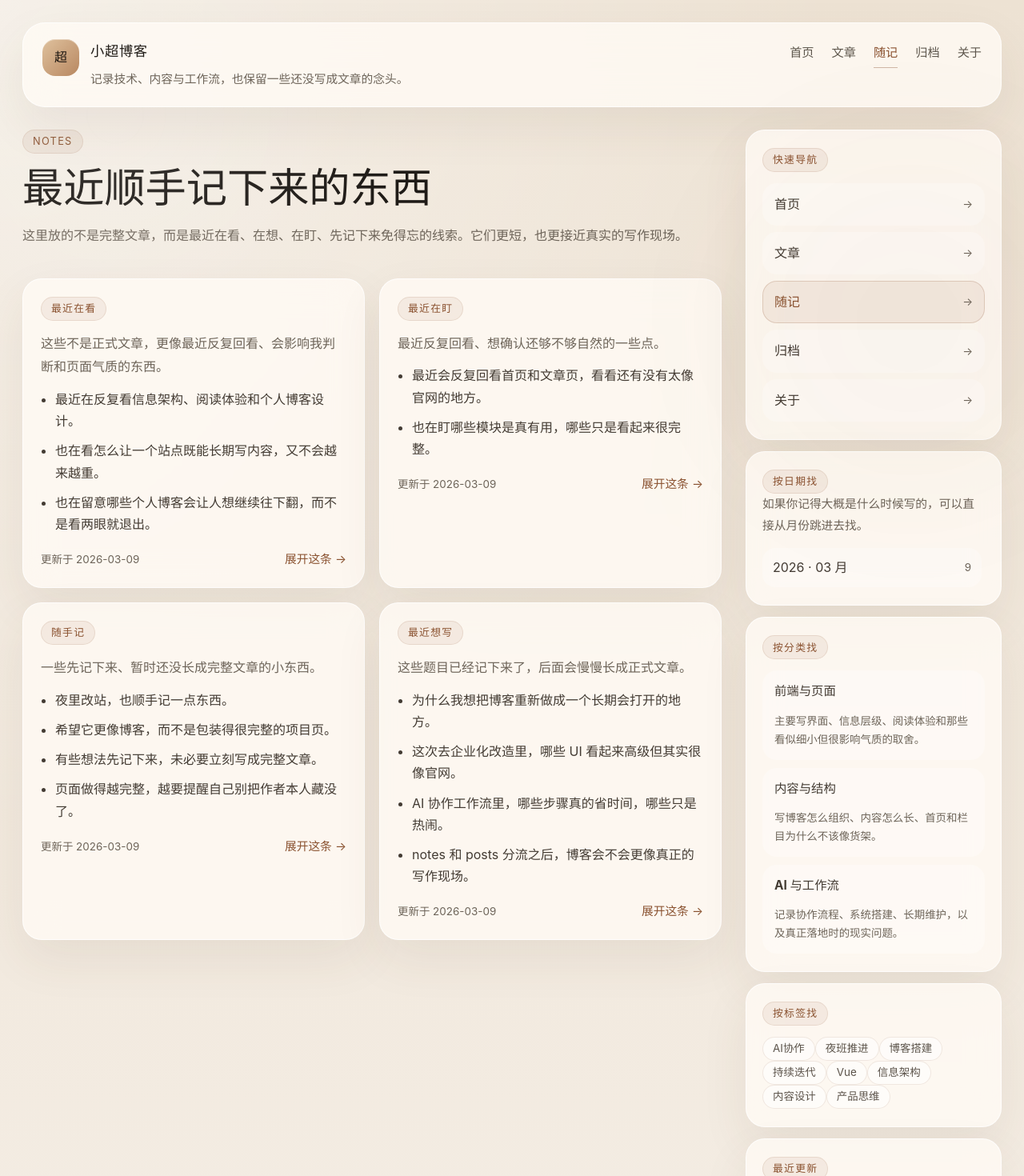
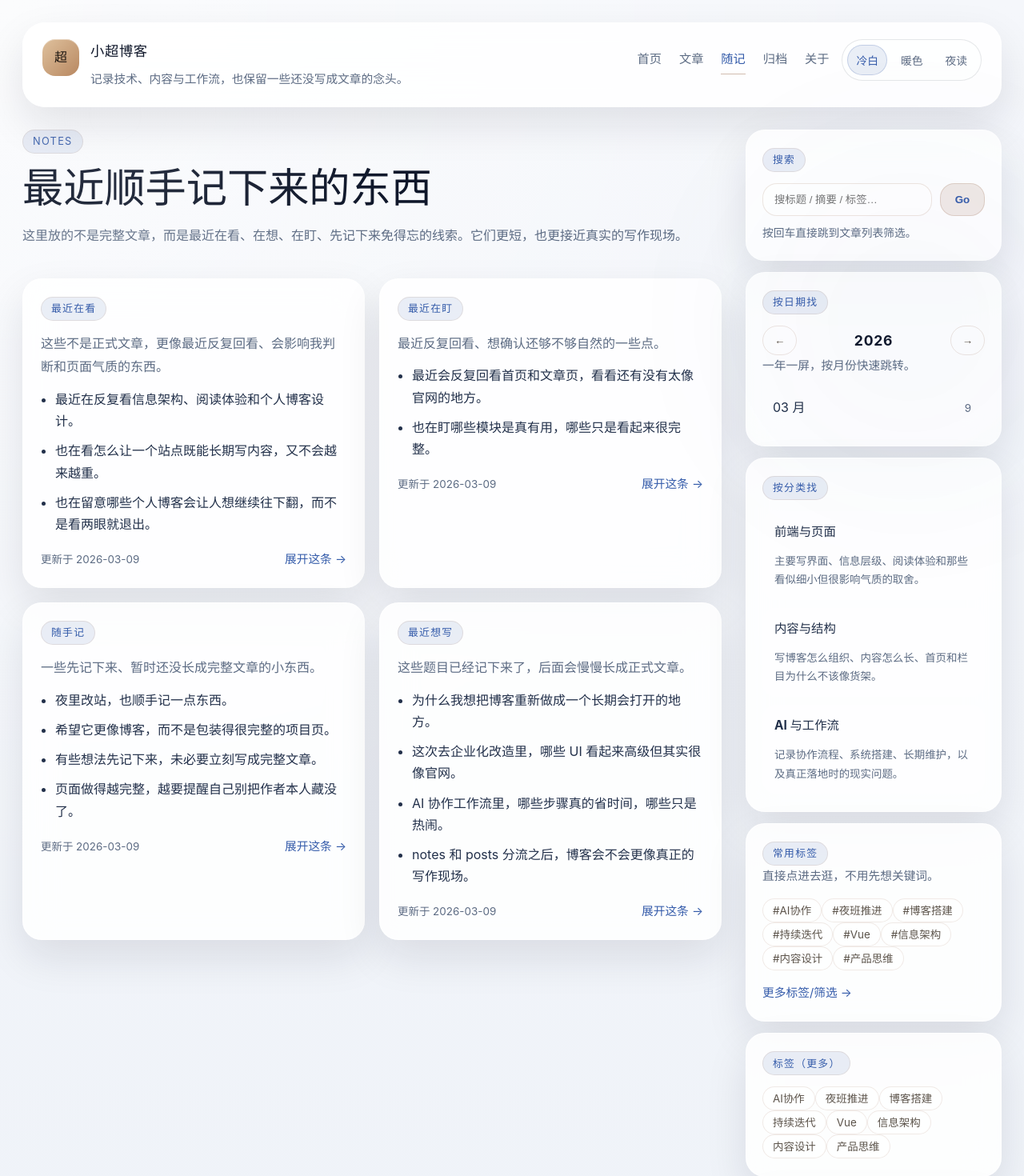
Before and after one commit to heianqishizhisuiyuan/xiaochao-blog, a Vue app: page /notes in a window 1280 px wide. Shown: the top 1470 px of the page at 80% size. Built offline with nearby package versions, Linux system fonts and the light colour scheme.

Commit message:
Add theme switcher (cool/warm/dark) + refine sidebar year paging

```diff
--- a/src/components/SiteHeader.vue
+++ b/src/components/SiteHeader.vue
@@ -1,5 +1,6 @@
 <script setup lang="ts">
 import { siteMeta } from '../data/content'
+import ThemeToggle from './ThemeToggle.vue'
 </script>
 
 <template>
@@ -11,6 +12,8 @@ import { siteMeta } from '../data/content'
         <div class="brand-sub">{{ siteMeta.tagline }}</div>
       </div>
     </RouterLink>
+
+    <div class="topbar-right">
       <nav class="nav-links editorial-nav-links">
         <RouterLink to="/">首页</RouterLink>
         <RouterLink to="/posts">文章</RouterLink>
@@ -18,5 +21,7 @@ import { siteMeta } from '../data/content'
         <RouterLink to="/archive">归档</RouterLink>
         <RouterLink to="/about">关于</RouterLink>
       </nav>
+      <ThemeToggle />
+    </div>
   </header>
 </template>
--- a/src/components/SiteSidebar.vue
+++ b/src/components/SiteSidebar.vue
@@ -1,32 +1,78 @@
 <script setup lang="ts">
-import { computed } from 'vue'
-import { useRoute } from 'vue-router'
+import { computed, ref, watch } from 'vue'
+import { useRoute, useRouter } from 'vue-router'
 import { archiveGroups, categories, popularTags, recentPosts, statusNoteMap } from '../data/content'
 
+type TocItem = { id: string; title: string }
+
+const props = defineProps<{
+  toc?: TocItem[]
+  hideSearch?: boolean
+}>()
+
 const route = useRoute()
+const router = useRouter()
 
 const upcoming = statusNoteMap['upcoming-notes']
 const reading = statusNoteMap['currently-reading']
 const quick = statusNoteMap['quick-notes']
 
-const primaryNav = [
-  { label: '首页', to: '/' },
-  { label: '文章', to: '/posts' },
-  { label: '随记', to: '/notes' },
-  { label: '归档', to: '/archive' },
-  { label: '关于', to: '/about' }
-]
+const sidebarSearch = ref('')
+
+watch(
+  () => route.query,
+  (query) => {
+    sidebarSearch.value = typeof query.q === 'string' ? query.q : ''
+  },
+  { immediate: true }
+)
+
+const submitSearch = () => {
+  const q = sidebarSearch.value.trim()
+  router.push({
+    path: '/posts',
+    query: {
+      ...(q ? { q } : {})
+    }
+  })
+}
+
+
+const currentYear = computed(() => {
+  const raw = typeof route.query.year === 'string' ? route.query.year : ''
+  const years = archiveGroups.map((y) => y.year)
+  if (raw && years.includes(raw)) return raw
+  return years[0] ?? ''
+})
+
+const yearOptions = computed(() => archiveGroups.map((y) => y.year))
+
+const activeYearGroup = computed(() => archiveGroups.find((y) => y.year === currentYear.value) ?? null)
 
 const archiveLinks = computed(() =>
-  archiveGroups.flatMap((year) =>
-    year.months.map((month) => ({
-      key: month.key,
-      label: `${year.year} · ${month.name}`,
-      count: month.count,
-      to: `/archive#archive-${month.key}`
-    }))
-  )
+  (activeYearGroup.value?.months ?? []).map((month) => ({
+    key: month.key,
+    label: `${month.name}`,
+    count: month.count,
+    to: `/archive?year=${encodeURIComponent(currentYear.value)}#archive-${month.key}`
+  }))
 )
+
+const gotoYear = (year: string) => {
+  router.push({ path: route.path, query: { ...route.query, year } })
+}
+
+const prevYear = computed(() => {
+  const years = yearOptions.value
+  const index = years.findIndex((y) => y === currentYear.value)
+  return index >= 0 ? years[index + 1] ?? '' : ''
+})
+
+const nextYear = computed(() => {
+  const years = yearOptions.value
+  const index = years.findIndex((y) => y === currentYear.value)
+  return index > 0 ? years[index - 1] ?? '' : ''
+})
 
 const categoryLinks = computed(() =>
   categories.map((item) => ({
@@ -43,30 +89,39 @@ const tagLinks = computed(() =>
   }))
 )
 
-const routePath = computed(() => route.path)
+const commonTags = computed(() => tagLinks.value.slice(0, 12))
+
 const routeFullPath = computed(() => route.fullPath)
 
-const isActive = (to: string) => routePath.value === to
 const isActiveQuery = (to: string) => routeFullPath.value === to
 </script>
 
 <template>
   <aside class="sidebar-stack editorial-sidebar-stack sidebar-nav-layout">
-    <section class="glass-panel sidebar-card sidebar-nav-card">
-      <div class="section-kicker">快速导航</div>
-      <ul class="sidebar-nav-list">
-        <li v-for="item in primaryNav" :key="item.to">
-          <RouterLink :to="item.to" class="sidebar-nav-link" :class="{ active: isActive(item.to) }">
-            <span>{{ item.label }}</span>
-            <span class="sidebar-nav-arrow">→</span>
-          </RouterLink>
-        </li>
-      </ul>
+    <section v-if="!props.hideSearch" class="glass-panel sidebar-card sidebar-search-card">
+      <div class="section-kicker">搜索</div>
+      <form class="sidebar-search" @submit.prevent="submitSearch">
+        <input v-model="sidebarSearch" class="sidebar-search-input" placeholder="搜标题 / 摘要 / 标签…" />
+        <button class="sidebar-search-btn" type="submit">Go</button>
+      </form>
+      <div class="sidebar-search-hint">按回车直接跳到文章列表筛选。</div>
+    </section>
+
+    <section v-if="props.toc && props.toc.length > 1" class="glass-panel sidebar-card sidebar-toc-card">
+      <div class="section-kicker">本页目录</div>
+      <div class="toc-list sidebar-toc">
+        <a v-for="item in props.toc" :key="item.id" class="sidebar-toc-link" :href="`#${item.id}`">{{ item.title }}</a>
+      </div>
     </section>
 
     <section class="glass-panel sidebar-card">
       <div class="section-kicker">按日期找</div>
-      <p class="sidebar-intro-copy">如果你记得大概是什么时候写的，可以直接从月份跳进去找。</p>
+      <div class="sidebar-year-nav">
+        <button class="filter-chip ghost" :disabled="!prevYear" @click="prevYear && gotoYear(prevYear)">← {{ prevYear || ' ' }}</button>
+        <strong class="sidebar-year-title">{{ currentYear }}</strong>
+        <button class="filter-chip ghost" :disabled="!nextYear" @click="nextYear && gotoYear(nextYear)">{{ nextYear || ' ' }} →</button>
+      </div>
+      <p class="sidebar-intro-copy">一年一屏，按月份快速跳转。</p>
       <ul class="sidebar-nav-list archive-nav-list">
         <li v-for="item in archiveLinks" :key="item.key">
           <RouterLink :to="item.to" class="sidebar-nav-link compact" :class="{ active: routeFullPath === item.to }">
@@ -90,7 +145,24 @@ const isActiveQuery = (to: string) => routeFullPath.value === to
     </section>
 
     <section class="glass-panel sidebar-card">
-      <div class="section-kicker">按标签找</div>
+      <div class="section-kicker">常用标签</div>
+      <p class="sidebar-intro-copy">直接点进去逛，不用先想关键词。</p>
+      <div class="tag-cloud sidebar-tag-cloud">
+        <RouterLink
+          v-for="item in commonTags"
+          :key="item.label"
+          :to="item.to"
+          class="tag-chip sidebar-tag-link"
+          :class="{ active: isActiveQuery(item.to) }"
+        >
+          #{{ item.label }}
+        </RouterLink>
+      </div>
+      <RouterLink to="/posts" class="section-link sidebar-inline-link">更多标签/筛选 →</RouterLink>
+    </section>
+
+    <section class="glass-panel sidebar-card">
+      <div class="section-kicker">标签（更多）</div>
       <div class="tag-cloud sidebar-tag-cloud">
         <RouterLink
           v-for="item in tagLinks"
--- /dev/null
+++ b/src/components/ThemeToggle.vue
@@ -0,0 +1,18 @@
+<script setup lang="ts">
+import { computed } from 'vue'
+import { useThemeStore, type ThemeName } from '../stores/theme'
+
+const themeStore = useThemeStore()
+
+const theme = computed(() => themeStore.theme)
+
+const setTheme = (value: ThemeName) => themeStore.setTheme(value)
+</script>
+
+<template>
+  <div class="theme-toggle" role="group" aria-label="Theme">
+    <button class="theme-pill" :class="{ active: theme === 'cool' }" @click="setTheme('cool')">冷白</button>
+    <button class="theme-pill" :class="{ active: theme === 'warm' }" @click="setTheme('warm')">暖色</button>
+    <button class="theme-pill" :class="{ active: theme === 'dark' }" @click="setTheme('dark')">夜读</button>
+  </div>
+</template>
--- a/src/main.ts
+++ b/src/main.ts
@@ -8,8 +8,17 @@ import router from './router'
 import './style.css'
 
 const app = createApp(App)
-app.use(createPinia())
+const pinia = createPinia()
+
+app.use(pinia)
 app.use(router)
 app.component('ElButton', ElButton)
 app.component('ElInput', ElInput)
+
+// Theme init
+import('./stores/theme').then(({ useThemeStore }) => {
+  const theme = useThemeStore(pinia)
+  theme.init()
+})
+
 app.mount('#app')
--- /dev/null
+++ b/src/stores/theme.ts
@@ -0,0 +1,38 @@
+import { defineStore } from 'pinia'
+
+export type ThemeName = 'warm' | 'cool' | 'dark'
+
+const STORAGE_KEY = 'xc_blog_theme'
+
+export const useThemeStore = defineStore('theme', {
+  state: () => ({
+    theme: 'cool' as ThemeName
+  }),
+  actions: {
+    init() {
+      try {
+        const saved = window.localStorage.getItem(STORAGE_KEY) as ThemeName | null
+        if (saved === 'warm' || saved === 'cool' || saved === 'dark') {
+          this.theme = saved
+        }
+      } catch {
+        // ignore
+      }
+      this.applyToDom()
+    },
+    setTheme(theme: ThemeName) {
+      this.theme = theme
+      try {
+        window.localStorage.setItem(STORAGE_KEY, theme)
+      } catch {
+        // ignore
+      }
+      this.applyToDom()
+    },
+    applyToDom() {
+      if (typeof document === 'undefined') return
+      const root = document.documentElement
+      root.dataset.theme = this.theme
+    }
+  }
+})
--- a/src/style.css
+++ b/src/style.css
@@ -1,7 +1,5 @@
 :root {
   font-family: 'Noto Sans SC', 'PingFang SC', 'Microsoft YaHei', Inter, system-ui, sans-serif;
-  color: #1f1b17;
-  background: #efe6d7;
   font-synthesis: none;
   text-rendering: optimizeLegibility;
   -webkit-font-smoothing: antialiased;
@@ -9,6 +7,24 @@
   line-height: 1.7;
   font-weight: 400;
 
+  /* Default theme (cool) */
+  --bg: #f5f7fb;
+  --bg-deep: #eef2f8;
+  --paper: rgba(255, 255, 255, 0.86);
+  --paper-strong: #ffffff;
+  --paper-soft: rgba(255, 255, 255, 0.72);
+  --ink: #0f172a;
+  --ink-soft: #22304a;
+  --muted: #5c6b83;
+  --line: rgba(15, 23, 42, 0.1);
+  --line-strong: rgba(15, 23, 42, 0.16);
+  --accent: #355caa;
+  --accent-soft: rgba(53, 92, 170, 0.10);
+  --shadow: 0 22px 52px rgba(15, 23, 42, 0.10);
+}
+
+/* Warm (previous vibe) */
+:root[data-theme='warm'] {
   --bg: #efe6d7;
   --bg-deep: #e9dfd0;
   --paper: rgba(255, 250, 244, 0.82);
@@ -24,13 +40,42 @@
   --shadow: 0 24px 60px rgba(90, 60, 34, 0.08);
 }
 
+/* Dark */
+:root[data-theme='dark'] {
+  --bg: #0b1220;
+  --bg-deep: #0a1020;
+  --paper: rgba(17, 24, 39, 0.72);
+  --paper-strong: rgba(17, 24, 39, 0.82);
+  --paper-soft: rgba(17, 24, 39, 0.55);
+  --ink: #e5e7eb;
+  --ink-soft: #cbd5e1;
+  --muted: #94a3b8;
+  --line: rgba(148, 163, 184, 0.16);
+  --line-strong: rgba(148, 163, 184, 0.22);
+  --accent: #7aa2ff;
+  --accent-soft: rgba(122, 162, 255, 0.12);
+  --shadow: 0 30px 80px rgba(0, 0, 0, 0.42);
+}
+
 * { box-sizing: border-box; }
 html, body, #app { margin: 0; min-width: 320px; min-height: 100%; }
 body {
   background:
+    radial-gradient(circle at top left, rgba(255,255,255,0.62), transparent 30%),
+    radial-gradient(circle at 20% 80%, rgba(53, 92, 170, 0.08), transparent 40%),
+    linear-gradient(180deg, var(--bg) 0%, var(--bg-deep) 52%, var(--bg) 100%);
+  color: var(--ink);
+}
+:root[data-theme='warm'] body {
+  background:
     radial-gradient(circle at top left, rgba(255,255,255,0.48), transparent 28%),
     linear-gradient(180deg, #ede2d3 0%, #f4ede4 48%, #f2ece5 100%);
-  color: var(--ink);
+}
+:root[data-theme='dark'] body {
+  background:
+    radial-gradient(circle at top left, rgba(122,162,255,0.10), transparent 30%),
+    radial-gradient(circle at 80% 20%, rgba(255,255,255,0.04), transparent 42%),
+    linear-gradient(180deg, #070b14 0%, #0b1220 52%, #070b14 100%);
 }
 a { color: inherit; text-decoration: none; }
 
@@ -49,18 +94,27 @@ a { color: inherit; text-decoration: none; }
   height: 34rem;
   border-radius: 999px;
   filter: blur(90px);
-  opacity: 0.28;
+  opacity: 0.26;
   pointer-events: none;
 }
 .aurora-bg::before {
   top: -8rem;
   left: -8rem;
-  background: radial-gradient(circle, rgba(255,255,255,0.45), rgba(255,255,255,0));
+  background: radial-gradient(circle, rgba(255,255,255,0.55), rgba(255,255,255,0));
 }
 .aurora-bg::after {
   right: -8rem;
   top: 8rem;
+  background: radial-gradient(circle, rgba(53, 92, 170, 0.14), rgba(53, 92, 170, 0));
+}
+:root[data-theme='warm'] .aurora-bg::after {
   background: radial-gradient(circle, rgba(138, 82, 48, 0.14), rgba(138, 82, 48, 0));
+}
+:root[data-theme='dark'] .aurora-bg::before {
+  background: radial-gradient(circle, rgba(255,255,255,0.12), rgba(255,255,255,0));
+}
+:root[data-theme='dark'] .aurora-bg::after {
+  background: radial-gradient(circle, rgba(122, 162, 255, 0.20), rgba(122, 162, 255, 0));
 }
 
 .glass-panel {
@@ -108,12 +162,54 @@ a { color: inherit; text-decoration: none; }
   font-size: 0.92rem;
   line-height: 1.8;
 }
+.topbar-right {
+  display: flex;
+  align-items: center;
+  gap: 16px;
+  flex-wrap: wrap;
+  justify-content: flex-end;
+}
+
 .nav-links {
   display: flex;
   gap: 22px;
   padding-top: 4px;
-  color: #5e574d;
+  color: var(--muted);
   font-size: 0.95rem;
+}
+
+.theme-toggle {
+  display: inline-flex;
+  gap: 6px;
+  padding: 6px;
+  border-radius: 999px;
+  background: rgba(255,255,255,0.30);
+  border: 1px solid rgba(15,23,42,0.10);
+}
+:root[data-theme='dark'] .theme-toggle {
+  background: rgba(17,24,39,0.55);
+  border-color: rgba(148,163,184,0.16);
+}
+.theme-pill {
+  appearance: none;
+  border: 1px solid transparent;
+  background: transparent;
+  color: var(--muted);
+  border-radius: 999px;
+  padding: 8px 10px;
+  cursor: pointer;
+  font-size: 0.86rem;
+}
+.theme-pill.active {
+  background: var(--accent-soft);
+  border-color: rgba(53,92,170,0.22);
+  color: var(--accent);
+}
+:root[data-theme='warm'] .theme-pill.active {
+  border-color: rgba(138,82,48,0.22);
+}
+:root[data-theme='dark'] .theme-pill.active {
+  border-color: rgba(122,162,255,0.22);
 }
 .editorial-nav-links a {
   position: relative;
@@ -479,6 +575,70 @@ a { color: inherit; text-decoration: none; }
 .sidebar-card {
   border-radius: 24px;
   padding: 22px 20px;
+}
+
+.sidebar-search {
+  margin-top: 14px;
+  display: grid;
+  grid-template-columns: minmax(0, 1fr) 56px;
+  gap: 10px;
+}
+.sidebar-search-input {
+  width: 100%;
+  border-radius: 18px;
+  border: 1px solid rgba(138,82,48,0.14);
+  background: rgba(255,255,255,0.52);
+  padding: 12px 14px;
+  color: var(--ink-soft);
+  outline: none;
+}
+.sidebar-search-input:focus {
+  border-color: rgba(138,82,48,0.28);
+  box-shadow: 0 0 0 3px rgba(138,82,48,0.08);
+}
+.sidebar-search-btn {
+  border-radius: 18px;
+  border: 1px solid rgba(138,82,48,0.18);
+  background: rgba(138,82,48,0.12);
+  color: var(--accent);
+  font-weight: 650;
+  cursor: pointer;
+}
+.sidebar-search-hint {
+  margin-top: 10px;
+  color: var(--muted);
+  font-size: 0.86rem;
+  line-height: 1.7;
+}
+
+.sidebar-year-nav {
+  margin-top: 14px;
+  display: flex;
+  align-items: center;
+  justify-content: space-between;
+  gap: 12px;
+}
+.sidebar-year-title {
+  font-size: 1.1rem;
+  letter-spacing: 0.04em;
+}
+
+.sidebar-toc {
+  margin-top: 14px;
+  display: grid;
+  gap: 8px;
+}
+.sidebar-toc-link {
+  display: block;
+  padding: 10px 12px;
+  border-radius: 16px;
+  background: rgba(255,255,255,0.28);
+  border: 1px solid transparent;
+  color: var(--ink-soft);
+}
+.sidebar-toc-link:hover {
+  border-color: rgba(138,82,48,0.16);
+  background: rgba(255,255,255,0.44);
 }
 .sidebar-card h3 {
   margin: 14px 0 10px;
--- a/src/views/HomeView.vue
+++ b/src/views/HomeView.vue
@@ -22,6 +22,8 @@ const latestNotes = computed(() => {
     .sort((a, b) => String(b.updatedAt ?? '').localeCompare(String(a.updatedAt ?? '')))
     .slice(0, 3)
 })
+
+
 </script>
 
 <template>
@@ -110,7 +112,7 @@ const latestNotes = computed(() => {
         </section>
       </section>
 
-      <SiteSidebar />
+      <SiteSidebar :hideSearch="true" />
     </main>
 
     <SiteFooter />
--- a/src/views/PostDetailView.vue
+++ b/src/views/PostDetailView.vue
@@ -123,7 +123,7 @@ useSeo({
         </section>
       </article>
 
-      <SiteSidebar />
+      <SiteSidebar :toc="toc" />
     </main>
 
     <main v-else class="subpage-wrap">
```
Lines whose indentation alone changed are shown as unchanged.
